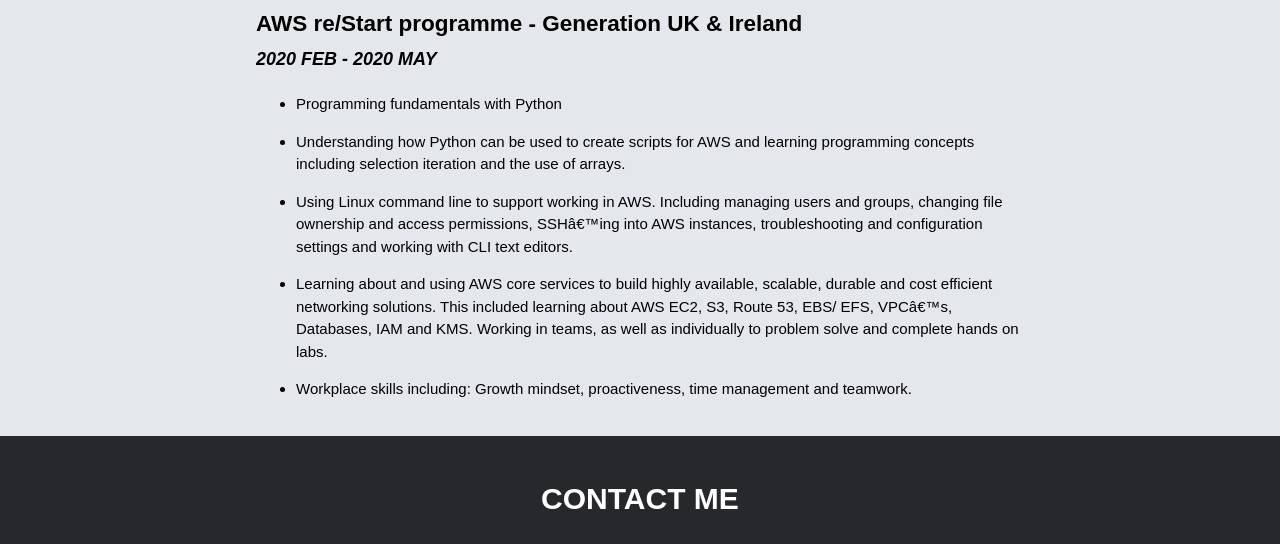
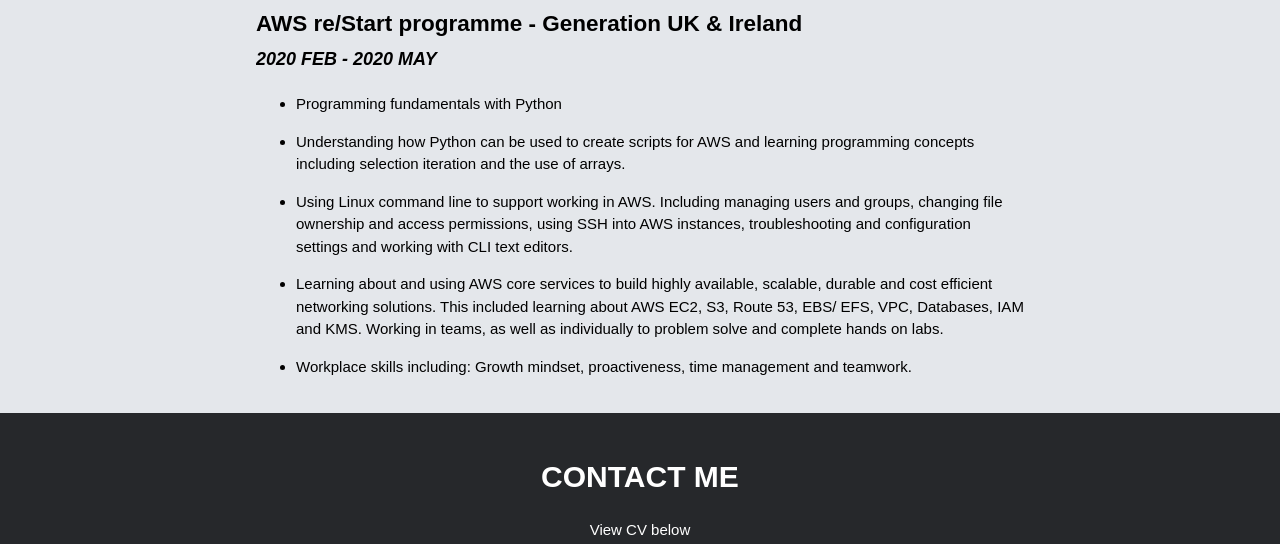
Before and after one commit to simonl08/PortfolioWeb, a plain HTML site: page index.html in a window 1280 px wide. Shown: the part 2209-2753 px from the top of the page. Drawn offline with Linux system fonts and the light colour scheme.

Commit message:
Add files via upload

```diff
--- a/index.html
+++ b/index.html
@@ -112,9 +112,9 @@
                         <li><p>Programming fundamentals with Python</p></li>
                         <li><p>Understanding how Python can be used to create scripts for AWS and learning programming concepts including selection
                          iteration and the use of arrays.</p></li>
-                        <li><p>Using Linux command line to support working in AWS. Including managing users and groups, changing file ownership and access permissions, SSH’ing
+                        <li><p>Using Linux command line to support working in AWS. Including managing users and groups, changing file ownership and access permissions, using SSH
                           into AWS instances, troubleshooting and configuration settings and working with CLI text editors.</p></li>
-                        <li><p>Learning about and using AWS core services to build highly available, scalable, durable and cost efficient networking solutions. This included learning about AWS EC2, S3, Route 53, EBS/ EFS, VPC’s, Databases, IAM and KMS.
+                        <li><p>Learning about and using AWS core services to build highly available, scalable, durable and cost efficient networking solutions. This included learning about AWS EC2, S3, Route 53, EBS/ EFS, VPC, Databases, IAM and KMS.
                           Working in teams, as well as individually to problem solve and complete hands on labs.</p></li>
                         <li><p>Workplace skills including: Growth mindset, proactiveness, time management and teamwork.</p></li>
 
```
